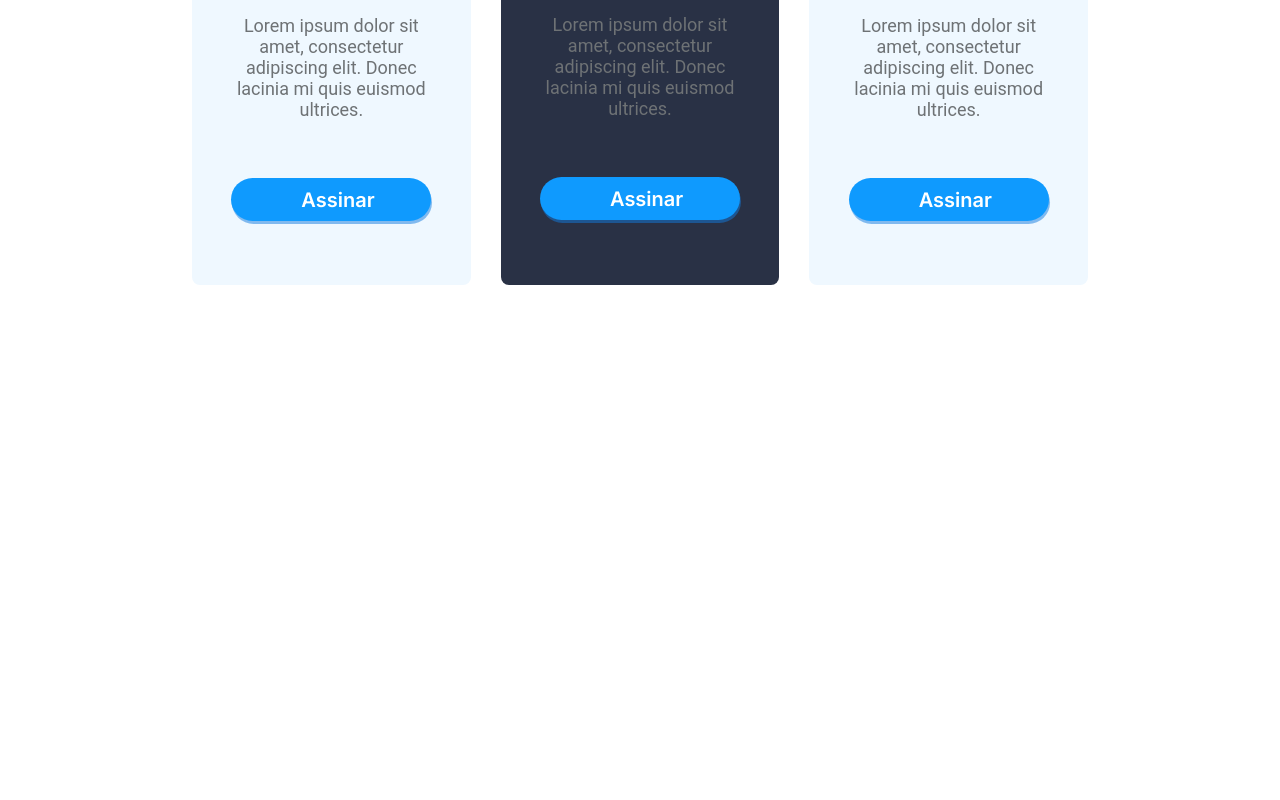
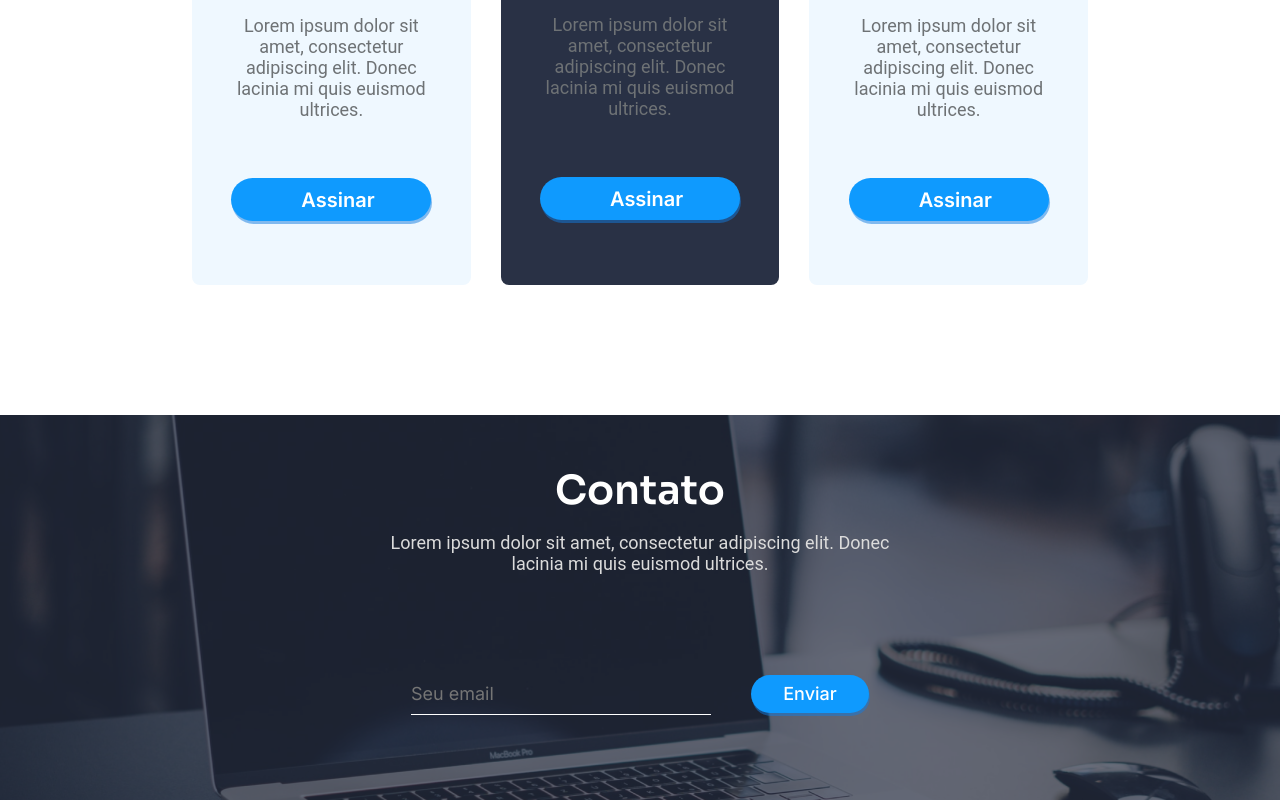
Before and after one commit to d0ugui/codelandia, a React (Create React App) app in the folder rachi/: page / in a window 1280 px wide. Shown: the part 2123-2923 px from the top of the page. Before the commit the page ends 2538 px from the top, so only its background shows below. Built offline with nearby package versions, Linux system fonts and the light colour scheme.

Commit message:
creating contact section

```diff
--- a/rachi/src/App.js
+++ b/rachi/src/App.js
@@ -1,3 +1,4 @@
+import { Contact } from './components/Contact';
 import { Header } from './components/Header';
 import { Hero } from './components/Hero';
 import { Plans } from './components/Plans';
@@ -15,6 +16,7 @@ function App() {
       <Works />
       <Store />
       <Plans />
+      <Contact />
     </>
   );
 }
--- /dev/null
+++ b/rachi/src/components/Contact/index.js
@@ -0,0 +1,22 @@
+import { Title } from '../Title';
+import { Button } from '../Button';
+
+import { Container, Content } from './styles';
+
+export function Contact() {
+  return (
+    <Container>
+      <Content>
+        <Title>Contato</Title>
+        <p>
+          Lorem ipsum dolor sit amet, consectetur adipiscing elit.
+          Donec lacinia mi quis euismod ultrices.
+        </p>
+        <div>
+          <input type="text" placeholder="Seu email" />
+          <Button>Enviar</Button>
+        </div>
+      </Content>
+    </Container>
+  );
+}
--- /dev/null
+++ b/rachi/src/components/Contact/styles.js
@@ -0,0 +1,66 @@
+import styled from 'styled-components';
+
+import background from '../../assets/background.png';
+
+export const Container = styled.section`
+  width: 100vw;
+  background: url(${background}) no-repeat;
+  /* background-attachment: fixed; */
+  background-size: cover;
+  background-position: bottom;
+
+  display: flex;
+  align-items: center;
+  justify-content: center;
+`;
+
+export const Content = styled.div`
+  display: flex;
+  flex-direction: column;
+  align-items: center;
+  width: 100%;
+  height: 100%;
+  background: rgba(41, 49, 69, 0.7);
+
+  h2 {
+    color: #fff;
+    margin-top: 50px;
+  }
+
+  p {
+    font-family: 'Roboto', sans-serif;
+    font-size: 18px;
+    color: #DBDBDB;
+    width: 528px;
+    text-align: center;
+    margin-top: 16px;
+  }
+
+  & > div {
+    margin-top: 99px;
+    margin-bottom: 85px;
+
+    input {
+      background: transparent;
+      outline: none;
+      border: none;
+      border-bottom: 1px solid #fff;
+      font-size: 18px;
+      color: #fff;
+      font-family: 'Inter', sans-serif;
+      width: 300px;
+      margin-right: 40px;
+      padding: 10px 0;
+    }
+
+    button {
+      width: 118px;
+      height: 38px;
+      padding: 0;
+      font-size: 18px;
+      font-family: 'Inter', sans-serif;
+      font-weight: 500;
+    }
+  }
+
+`;
```
Also changed, not shown: rachi/src/assets/background.png (added).
